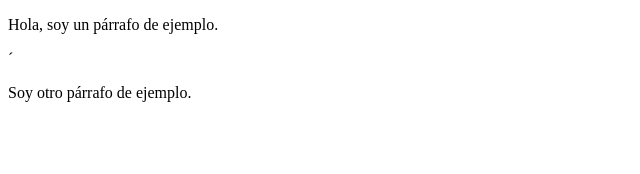
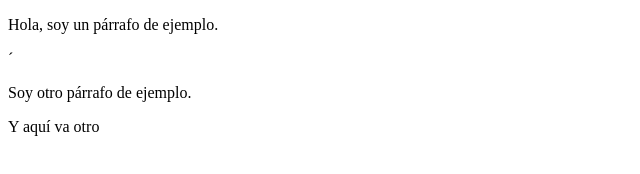
Before and after one commit to lenzdz/ejemplo, a plain HTML site: page Carpeta_A/index.html in a window 1280 px wide. Shown: the whole page, without its empty margins (0-640 px from the left). Drawn offline with Linux system fonts and the light colour scheme.

Commit message:
Update index.html

```diff
--- a/Carpeta_A/index.html
+++ b/Carpeta_A/index.html
@@ -8,5 +8,6 @@
 <body>
     <p>Hola, soy un párrafo de ejemplo.</p>´
     <p>Soy otro párrafo de ejemplo.</p>
+    <p>Y aquí va otro</p>
 </body>
 </html>
```
